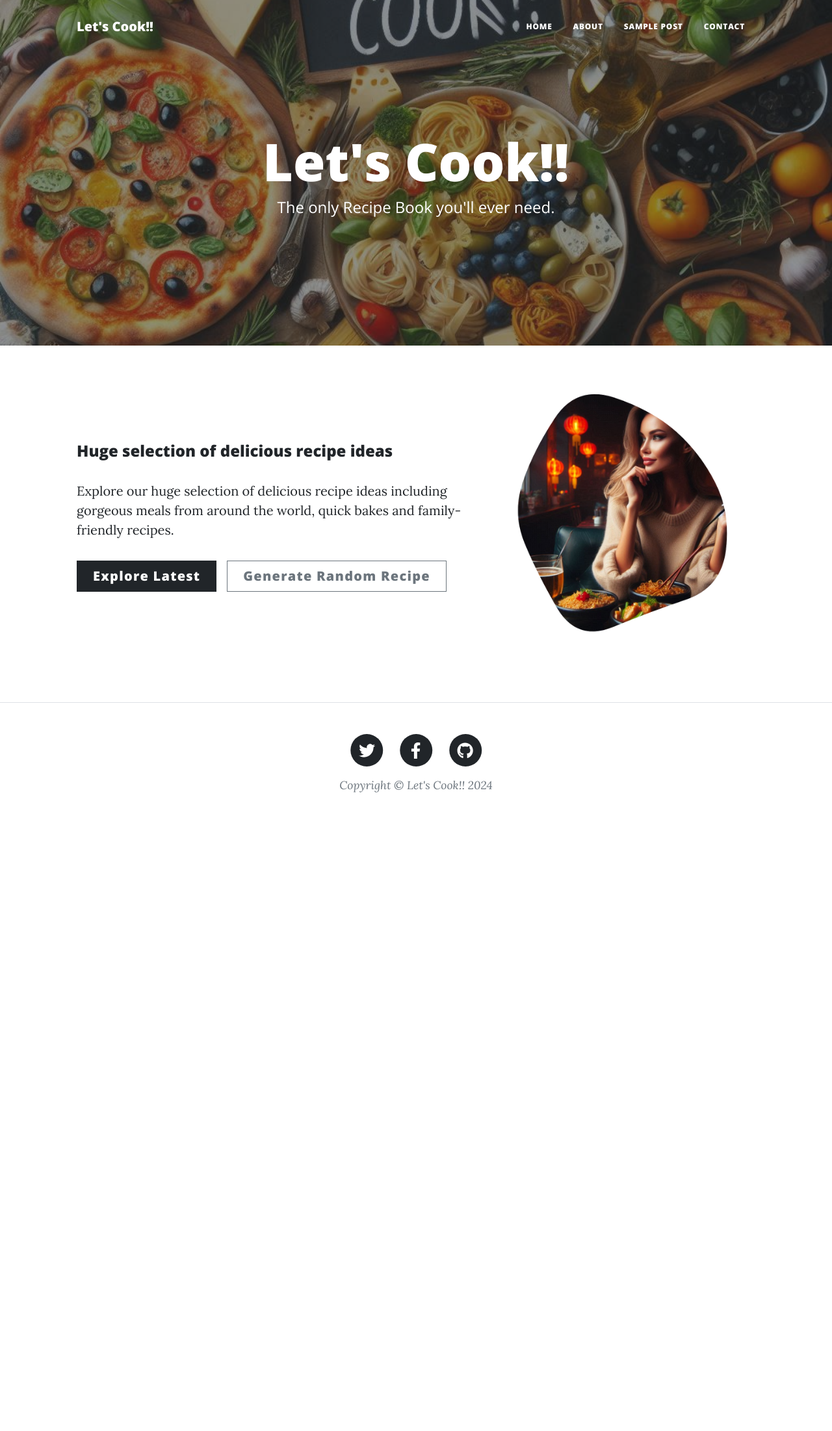
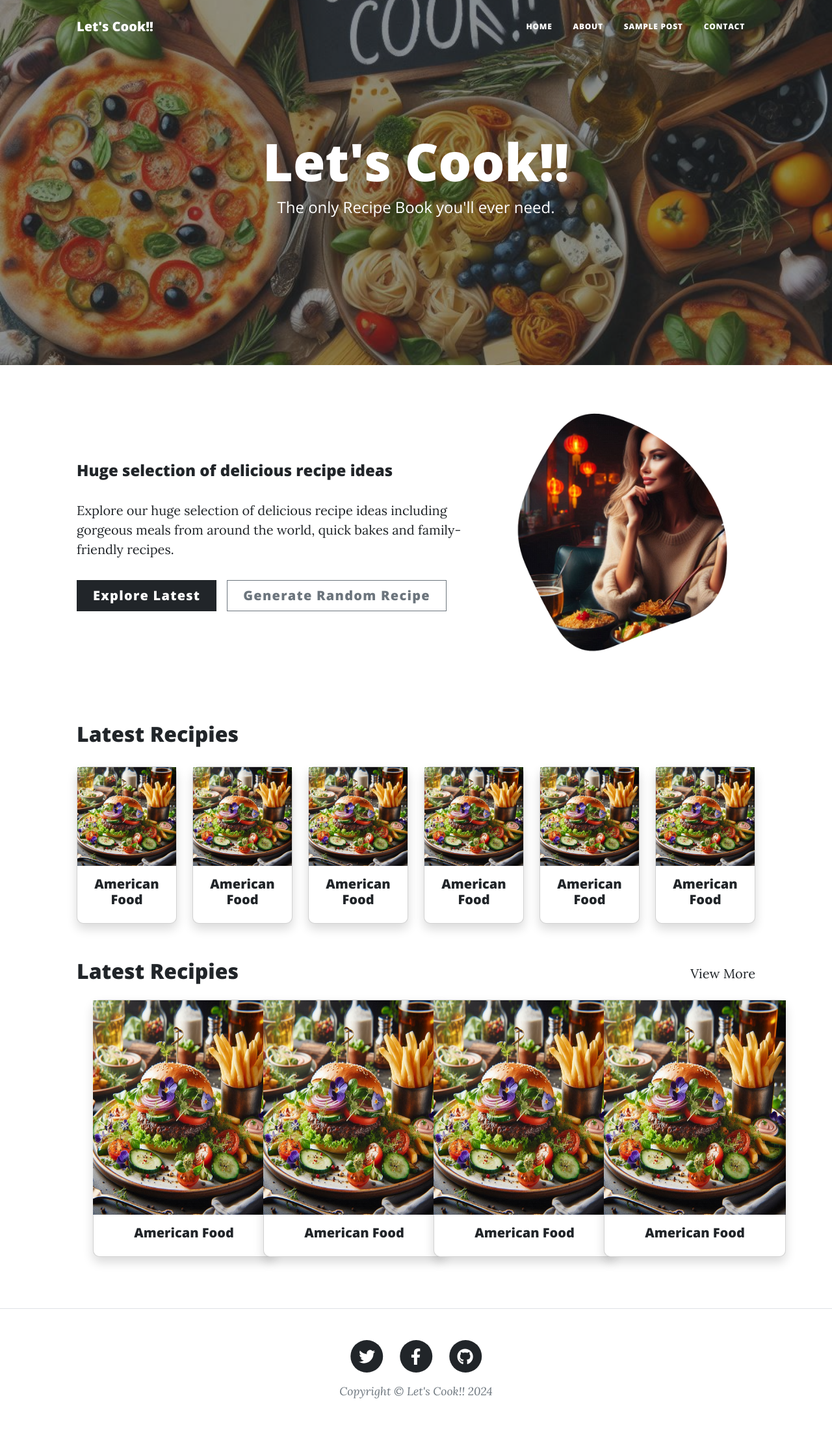
Before and after one commit to shaun6125/ci-milestone3, a Flask app: page / in a window 1280 px wide. Shown: the whole page at 65% size. Before the commit the page ends 1220 px from the top, so only its background shows below. Run offline with Flask 3, Linux system fonts and the light colour scheme; some libraries are stand-ins or nearby versions.

Commit message:
categories and latest recipies added to index.html

```diff
--- a/static/css/style.css
+++ b/static/css/style.css
@@ -6,3 +6,47 @@
 .col-md-7 h4 {
     margin-top: 100px;
 }
+
+.subheading {
+    margin-bottom: 30px;
+}
+
+.category_link {
+    text-align: center;
+    display: block;
+    text-decoration: none;
+    transition: 250ms all;
+
+}
+
+.card:hover {
+    transform: scale(1.1);
+}
+
+.card {
+    border-radius: 10px;
+    box-shadow: 0px 3px 6px rgba(0,0,0,.16);
+    margin-bottom: 30px;
+
+}
+
+.image--large {
+    height: 330px;
+    width: 280px;
+
+}
+
+.card--large {
+    width: 280px;
+}
+
+.category_img {
+    display: flex;
+    justify-content: center;
+    align-items: center;
+
+}
+
+.category-large {
+    margin: 25px;
+}
--- a/templates/index.html
+++ b/templates/index.html
@@ -22,4 +22,106 @@
         </div>
     </div>
 
+    <!--category cards-->
+
+    <h2 class="subheading">Latest Recipies</h2>
+
+    <div class="row row-cols-1 row-cols-md-6 g-4">
+        <a href="#" class="col text-center category_link">
+            <div class="card category_img shadow">
+                <img src="{{ url_for('static', filename= 'assets/img/american-food.jpeg') }}" class="card-img-top" alt="American Food">
+                <div class="card-body">
+                    <h5 class="card-title">American Food</h5>
+                </div>
+            </div>
+        </a>
+        <a href="#" class="col text-center category_link">
+            <div class="card category_img shadow">
+                <img src="{{ url_for('static', filename= 'assets/img/american-food.jpeg') }}" class="card-img-top" alt="American Food">
+                <div class="card-body">
+                    <h5 class="card-title">American Food</h5>
+                </div>
+            </div>
+        </a>
+        <a href="#" class="col text-center category_link">
+            <div class="card category_img shadow">
+                <img src="{{ url_for('static', filename= 'assets/img/american-food.jpeg') }}" class="card-img-top" alt="American Food">
+                <div class="card-body">
+                    <h5 class="card-title">American Food</h5>
+                </div>
+            </div>
+        </a>
+        <a href="#" class="col text-center category_link">
+            <div class="card category_img shadow">
+                <img src="{{ url_for('static', filename= 'assets/img/american-food.jpeg') }}" class="card-img-top" alt="American Food">
+                <div class="card-body">
+                    <h5 class="card-title">American Food</h5>
+                </div>
+            </div>
+        </a>
+        <a href="#" class="col text-center category_link">
+            <div class="card category_img shadow">
+                <img src="{{ url_for('static', filename= 'assets/img/american-food.jpeg') }}" class="card-img-top" alt="American Food">
+                <div class="card-body">
+                    <h5 class="card-title">American Food</h5>
+                </div>
+            </div>
+        </a>
+        <a href="#" class="col text-center category_link">
+            <div class="card category_img shadow">
+                <img src="{{ url_for('static', filename= 'assets/img/american-food.jpeg') }}" class="card-img-top" alt="American Food">
+                <div class="card-body">
+                    <h5 class="card-title">American Food</h5>
+                </div>
+            </div>
+        </a>
+    </div>
+
+    <!--Latest Recipies-->
+
+    <section class="pb-4 pt-4">
+        <div class="d-flex mb-2 align-items-center">
+            <h2>Latest Recipies</h2>
+            <a href="#" class="ms-auto">View More</a>
+        </div>
+
+        <div class="row row-cols-2 row-cols-lg-5 g-2 g-lg-3">
+            <a href="#" class="col text-center category_link category-large">
+                <div class="card card--large category_img large shadow">
+                    <img src="{{ url_for('static', filename= 'assets/img/american-food.jpeg') }}" class="card-img-top image--large" alt="American Food">
+                    <div class="card-body">
+                        <h5 class="card-title">American Food</h5>
+                    </div>
+                </div>
+            </a>
+
+            <a href="#" class="col text-center category_link category-large">
+                <div class="card card--large category_img large shadow">
+                    <img src="{{ url_for('static', filename= 'assets/img/american-food.jpeg') }}" class="card-img-top image--large" alt="American Food">
+                    <div class="card-body">
+                        <h5 class="card-title">American Food</h5>
+                    </div>
+                </div>
+            </a>
+
+            <a href="#" class="col text-center category_link category-large">
+                <div class="card card--large category_img large shadow">
+                    <img src="{{ url_for('static', filename= 'assets/img/american-food.jpeg') }}" class="card-img-top image--large" alt="American Food">
+                    <div class="card-body">
+                        <h5 class="card-title">American Food</h5>
+                    </div>
+                </div>
+            </a>
+
+            <a href="#" class="col text-center category_link category-large">
+                <div class="card card--large category_img large shadow">
+                    <img src="{{ url_for('static', filename= 'assets/img/american-food.jpeg') }}" class="card-img-top image--large" alt="American Food">
+                    <div class="card-body">
+                        <h5 class="card-title">American Food</h5>
+                    </div>
+                </div>
+            </a>
+        </div>
+    </section>
+
 {% endblock %}
```
Also changed, not shown: static/assets/img/american-food.jpeg (added).
